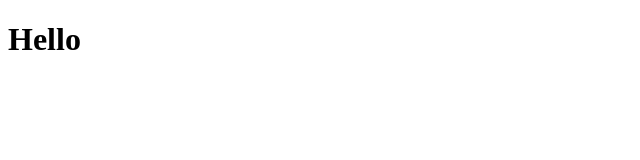
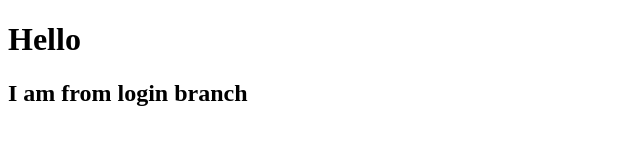
Before and after one commit to NaveenkumarHulimani/p2, a plain HTML site: page login.html in a window 1280 px wide. Shown: the whole page, without its empty margins (0-640 px from the left). Drawn offline with Linux system fonts and the light colour scheme.

Commit message:
Update login.html

```diff
--- a/login.html
+++ b/login.html
@@ -7,5 +7,6 @@
 </head>
 <body>
     <h1>Hello</h1>
+    <h2>I am from login branch</h2>
 </body>
 </html>
```
